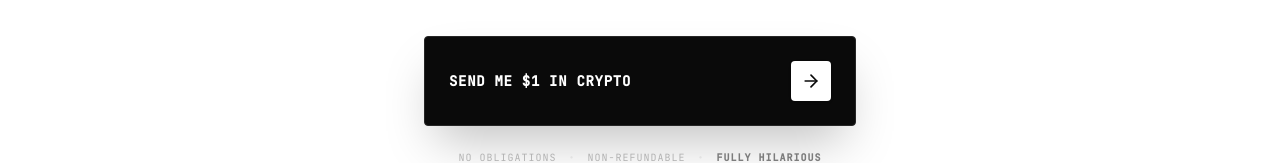
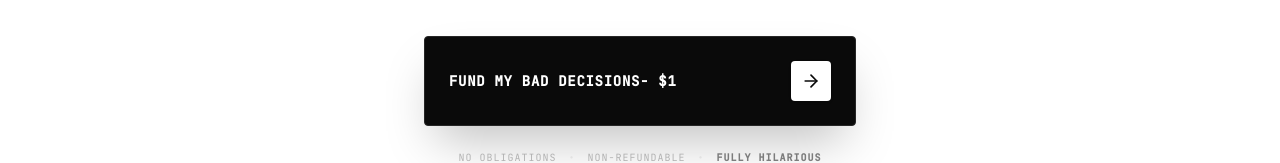
Before and after one commit to dgdentallabor-dot/I-want-to-be, a React (Vite) app: page / in a window 1280 px wide. Shown: the part 743-906 px from the top of the page. Built offline with nearby package versions, Linux system fonts and the light colour scheme; no server answers.

Commit message:
feat: update donation copy and add crypto disclaimer
Rebrand donation calls-to-action to "Fund My Bad Decisions" and add a disclaimer to the CryptoModal to reinforce the project's minimalist, self-aware tone.

```diff
--- a/src/components/CryptoModal.tsx
+++ b/src/components/CryptoModal.tsx
@@ -80,13 +80,26 @@ export default function CryptoModal({ isOpen, onClose }: CryptoModalProps) {
 
             {/* Heading */}
             <h2 className="font-display text-2xl sm:text-3xl font-extrabold tracking-tight text-white">
-              Send Me $1 in Crypto
+              Fund My Bad Decisions- $1
             </h2>
 
             {/* Subheading */}
             <p className="mt-1.5 font-sans text-xs sm:text-sm text-neutral-400 font-light">
               Scan the QR code or copy the wallet address.
             </p>
+
+            {/* Crypto Disclaimer Text */}
+            <div className="mt-3.5 w-full bg-neutral-950/80 border border-neutral-800 rounded-xl p-3.5 text-center text-xs text-neutral-300 leading-relaxed font-sans space-y-1.5">
+              <p className="font-medium text-neutral-200">
+                This website has absolutely no interest in convincing you to buy crypto.
+              </p>
+              <p className="text-neutral-400 italic">
+                Come back when you accidentally own some.
+              </p>
+              <p className="font-semibold text-amber-400">
+                We'll still be here!
+              </p>
+            </div>
 
             {/* Network Label */}
             <div className="mt-4 inline-flex items-center gap-2 bg-blue-500/10 border border-blue-500/30 text-blue-400 font-mono text-xs font-semibold px-3.5 py-1.5 rounded-full">
--- a/src/components/Final.tsx
+++ b/src/components/Final.tsx
@@ -49,7 +49,7 @@ export default function Final({ onDonateClick }: FinalProps) {
             className="w-full sm:w-auto inline-flex items-center justify-center gap-2.5 rounded-sm bg-neutral-950 px-8 py-4.5 font-mono text-xs font-bold uppercase tracking-widest text-white hover:bg-neutral-900 transition-all duration-200 cursor-pointer active:scale-98 shadow-md border border-neutral-800"
           >
             <Heart className="h-3.5 w-3.5 text-rose-500 fill-rose-500 mr-0.5 animate-pulse" />
-            <span>Send Me $1 in Crypto</span>
+            <span>Fund My Bad Decisions- $1 </span>
           </button>
         </div>
       </div>
--- a/src/components/Hero.tsx
+++ b/src/components/Hero.tsx
@@ -75,7 +75,7 @@ export default function Hero({ onDonateClick }: HeroProps) {
           {/* Sliding background layer */}
           <span className="absolute inset-0 bg-neutral-900 transform translate-y-full group-hover:translate-y-0 transition-transform duration-300 ease-out z-0"></span>
 
-          <span className="relative z-10 text-left flex-1 pr-2 leading-relaxed font-mono text-sm uppercase tracking-wider font-bold">Send Me $1 in Crypto</span>
+          <span className="relative z-10 text-left flex-1 pr-2 leading-relaxed font-mono text-sm uppercase tracking-wider font-bold">Fund My Bad Decisions- $1 </span>
           <span className="relative z-10 flex h-10 w-10 shrink-0 items-center justify-center rounded-sm bg-white text-neutral-950 group-hover:scale-105 transition-transform duration-300 shadow-sm">
             <ArrowRight className="h-5 w-5 transition-transform duration-200 group-hover:translate-x-0.5" />
           </span>
```
